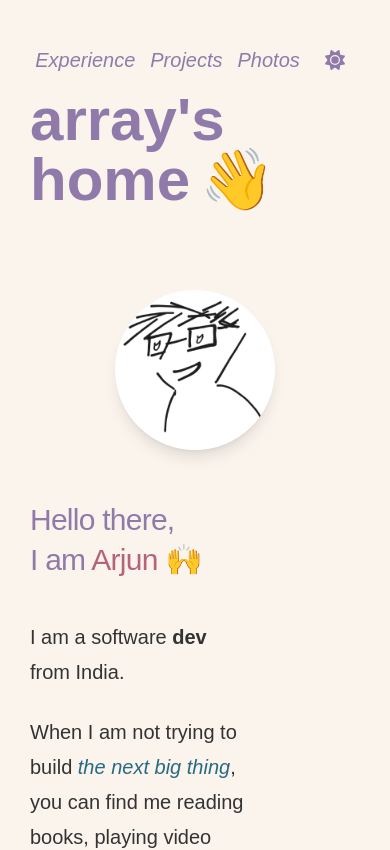
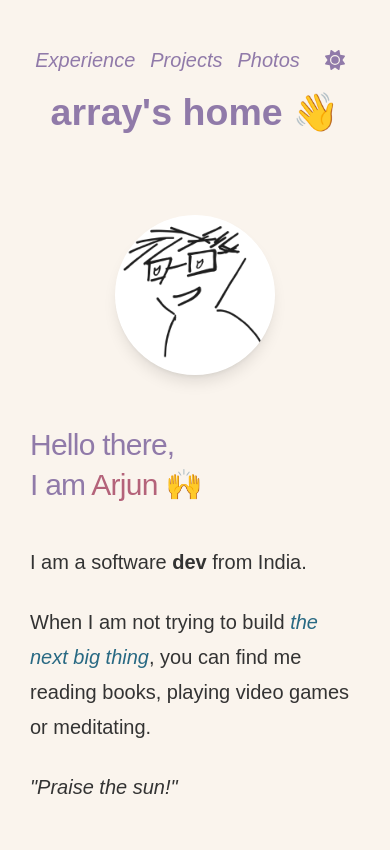
Before and after one commit to arjunomray/another-portfolio, a Next.js app: page / in a window 390 px wide. Shown: the top 850 px of the page. Built offline with nearby package versions, Linux system fonts and the light colour scheme.

Commit message:
make it mobile good

```diff
--- a/app/components/flickering-heading.tsx
+++ b/app/components/flickering-heading.tsx
@@ -30,7 +30,7 @@ export const FlickeringHeading = () => {
 
   return (
     <div>
-      <h1 className="text-5xl font-bold mb-4  relative neon-text inline-block"
+      <h1 className=" text-3xl lg:text-5xl font-bold mb-4 relative neon-text inline-block"
       >
         {letters}
         <span className="ml-2">👋</span>
--- a/app/page.tsx
+++ b/app/page.tsx
@@ -27,7 +27,7 @@ export default function Page() {
         Hello there,<br /> I am <span className="inline text-[#b4637a] dark:text-[#9ccfd8]">Arjun</span> 🙌
       </h1>
 
-      <div className="w-2/3 prose prose-neutral dark:prose-invert">
+      <div className="lg:w-2/3 prose prose-neutral dark:prose-invert">
         <p>
           I am a software <b>dev</b> from India.
         </p>
```
